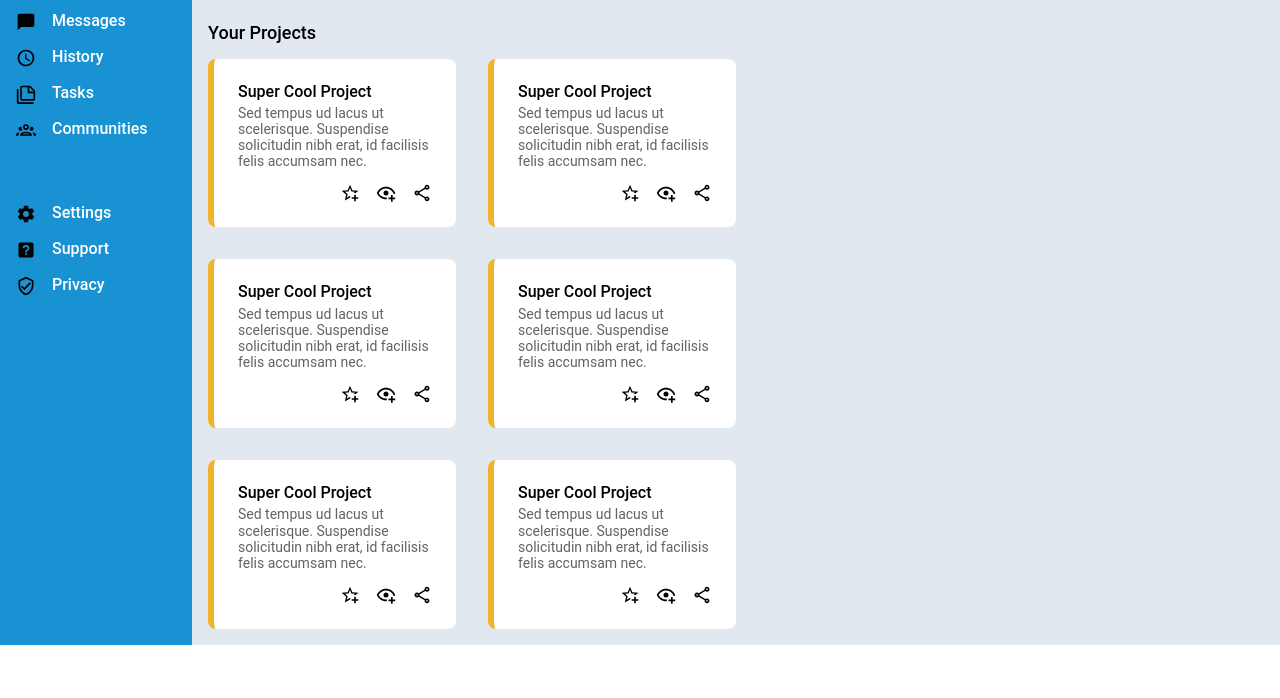
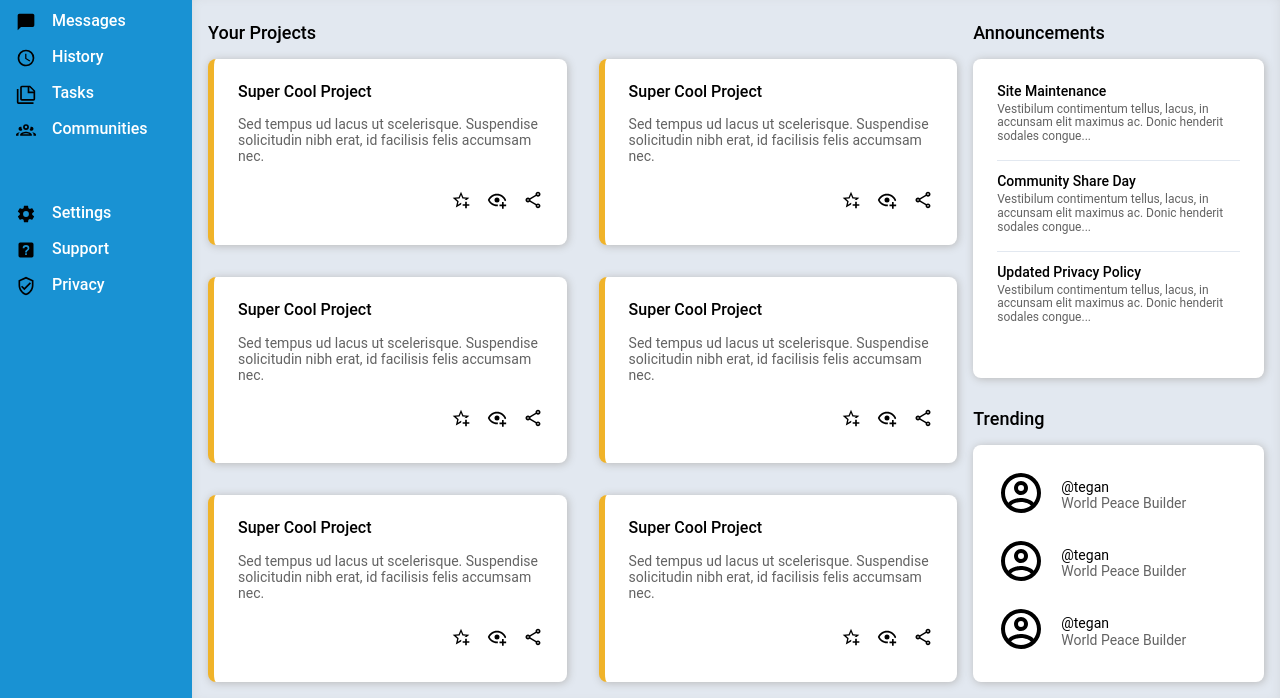
Before and after one commit to Lukas5937/Admin-Dashboard, a plain HTML site: page index.html in a window 1280 px wide. Shown: the part 168-866 px from the top of the page. Before the commit the page ends 813 px from the top, so only its background shows below. Drawn offline with Linux system fonts and the light colour scheme.

Commit message:
Finish creating html and css for all sections

```diff
--- a/index.html
+++ b/index.html
@@ -151,8 +151,55 @@
                 </div>
             </div>
         </div>
-        <div class="announcements-container"></div>
-        <div class="trending-container"></div>
+        <div class="announcements-container">
+            <h2>Announcements</h2>
+            <div class="announcements-grid">
+                <div class="announcement-div">
+                    <h4>Site Maintenance</h4>
+                    <p>Vestibilum contimentum tellus, lacus, in accunsam elit maximus ac. Donic henderit sodales congue...</p>
+                </div>
+                <div class="announcement-div">
+                    <h4>Community Share Day</h4>
+                    <p>Vestibilum contimentum tellus, lacus, in accunsam elit maximus ac. Donic henderit sodales congue...</p>
+                </div>
+                <div class="announcement-div">
+                    <h4>Updated Privacy Policy</h4>
+                    <p>Vestibilum contimentum tellus, lacus, in accunsam elit maximus ac. Donic henderit sodales congue...</p>
+                </div>
+            </div>
+        </div>
+        <div class="trending-container">
+            <h2>Trending</h2>
+            <div class="trending-grid">
+                <div class="trending-account-div">
+                    <div class="account-icon">
+                        <svg xmlns="http://www.w3.org/2000/svg" viewBox="0 0 24 24"><title>account-circle-outline</title><path d="M12,2A10,10 0 0,0 2,12A10,10 0 0,0 12,22A10,10 0 0,0 22,12A10,10 0 0,0 12,2M7.07,18.28C7.5,17.38 10.12,16.5 12,16.5C13.88,16.5 16.5,17.38 16.93,18.28C15.57,19.36 13.86,20 12,20C10.14,20 8.43,19.36 7.07,18.28M18.36,16.83C16.93,15.09 13.46,14.5 12,14.5C10.54,14.5 7.07,15.09 5.64,16.83C4.62,15.5 4,13.82 4,12C4,7.59 7.59,4 12,4C16.41,4 20,7.59 20,12C20,13.82 19.38,15.5 18.36,16.83M12,6C10.06,6 8.5,7.56 8.5,9.5C8.5,11.44 10.06,13 12,13C13.94,13 15.5,11.44 15.5,9.5C15.5,7.56 13.94,6 12,6M12,11A1.5,1.5 0 0,1 10.5,9.5A1.5,1.5 0 0,1 12,8A1.5,1.5 0 0,1 13.5,9.5A1.5,1.5 0 0,1 12,11Z" /></svg>
+                    </div>
+                    <div class="trending-account-name-container">
+                        <p>@tegan</p>
+                        <p>World Peace Builder</p>
+                    </div>
+                </div>
+                <div class="trending-account-div">
+                    <div class="account-icon">
+                        <svg xmlns="http://www.w3.org/2000/svg" viewBox="0 0 24 24"><title>account-circle-outline</title><path d="M12,2A10,10 0 0,0 2,12A10,10 0 0,0 12,22A10,10 0 0,0 22,12A10,10 0 0,0 12,2M7.07,18.28C7.5,17.38 10.12,16.5 12,16.5C13.88,16.5 16.5,17.38 16.93,18.28C15.57,19.36 13.86,20 12,20C10.14,20 8.43,19.36 7.07,18.28M18.36,16.83C16.93,15.09 13.46,14.5 12,14.5C10.54,14.5 7.07,15.09 5.64,16.83C4.62,15.5 4,13.82 4,12C4,7.59 7.59,4 12,4C16.41,4 20,7.59 20,12C20,13.82 19.38,15.5 18.36,16.83M12,6C10.06,6 8.5,7.56 8.5,9.5C8.5,11.44 10.06,13 12,13C13.94,13 15.5,11.44 15.5,9.5C15.5,7.56 13.94,6 12,6M12,11A1.5,1.5 0 0,1 10.5,9.5A1.5,1.5 0 0,1 12,8A1.5,1.5 0 0,1 13.5,9.5A1.5,1.5 0 0,1 12,11Z" /></svg>
+                    </div>
+                    <div class="trending-account-name-container">
+                        <p>@tegan</p>
+                        <p>World Peace Builder</p>
+                    </div>
+                </div>
+                <div class="trending-account-div">
+                    <div class="account-icon">
+                        <svg xmlns="http://www.w3.org/2000/svg" viewBox="0 0 24 24"><title>account-circle-outline</title><path d="M12,2A10,10 0 0,0 2,12A10,10 0 0,0 12,22A10,10 0 0,0 22,12A10,10 0 0,0 12,2M7.07,18.28C7.5,17.38 10.12,16.5 12,16.5C13.88,16.5 16.5,17.38 16.93,18.28C15.57,19.36 13.86,20 12,20C10.14,20 8.43,19.36 7.07,18.28M18.36,16.83C16.93,15.09 13.46,14.5 12,14.5C10.54,14.5 7.07,15.09 5.64,16.83C4.62,15.5 4,13.82 4,12C4,7.59 7.59,4 12,4C16.41,4 20,7.59 20,12C20,13.82 19.38,15.5 18.36,16.83M12,6C10.06,6 8.5,7.56 8.5,9.5C8.5,11.44 10.06,13 12,13C13.94,13 15.5,11.44 15.5,9.5C15.5,7.56 13.94,6 12,6M12,11A1.5,1.5 0 0,1 10.5,9.5A1.5,1.5 0 0,1 12,8A1.5,1.5 0 0,1 13.5,9.5A1.5,1.5 0 0,1 12,11Z" /></svg>
+                    </div>
+                    <div class="trending-account-name-container">
+                        <p>@tegan</p>
+                        <p>World Peace Builder</p>
+                    </div>
+                </div>
+            </div>
+        </div>
     </div>
 </body>
 </html>
--- a/styles.css
+++ b/styles.css
@@ -532,27 +532,23 @@
     grid-column: 2 / -1;
     background: var(--grey);
     display: grid;
-    grid-template: repeat(2, 1fr) / repeat(2, 1fr);
-  }
-
-  .projects-container {
-    grid-row: 1 / -1;
-    grid-column: 1;
-  }
-
-  .announcements-container {
-    grid-row: 1;
-    grid-column: 2;
-  }
-
-  .trending-container {
-    grid-row: 2;
-    grid-column: 2;
+    grid-template: auto auto / 1fr auto;
+    gap: 16px;
+    box-shadow: inset 0 5px 15px -7px rgb(184, 184, 184);
   }
 
   h2 {
     font-size: 1.125rem;
     font-weight: 500;
+  }
+
+  /* Projects section styling */
+
+  .projects-container {
+    grid-row: 1 / -1;
+    grid-column: 1;
+    display: grid;
+    grid-template-rows: auto 1fr;
   }
 
   .projects-grid {
@@ -566,6 +562,8 @@
     padding: 24px;
     border-radius: 8px;
     border-left: 6px solid #F0B329;
+    display: grid;
+    box-shadow: 1px 1px 8px rgb(184, 184, 184);
   }
 
   .project-card > h3 {
@@ -574,7 +572,7 @@
     margin: 0;
   }
 
-  .project-card > p {
+  .main-content p {
     font-size: 0.875rem;
     color: #636363;
     margin-top: 4px;
@@ -590,3 +588,68 @@
   .card-symbols > img {
     width: 20px;
   }
+
+  /* Announcements section styling */
+
+  .announcements-container {
+    grid-row: 1;
+    grid-column: 2;
+  }
+
+  .announcements-grid,
+  .trending-grid {
+    background: #ffffff;
+    border-radius: 8px;
+    padding: 24px;
+    display: grid;
+    grid-template-rows: repeat(3, 1fr);
+    box-shadow: 1px 1px 8px rgb(184, 184, 184);
+  }
+
+  h4 {
+    font-size: 0.875rem;
+    font-weight: 500;
+    margin: 0;
+  }
+
+  .announcement-div > p {
+    font-size: 0.75rem;
+    width: 36ch;
+    padding-bottom: 16px;
+    border-bottom: 1px solid var(--grey);
+  }
+
+  .announcement-div:last-of-type > p {
+    padding-bottom: 0;
+    border-bottom: none;
+  }
+
+  /* Trending section styling */
+
+  .trending-container {
+    grid-row: 2;
+    grid-column: 2;
+  }
+
+  .trending-grid {
+    row-gap: 16px;
+  }
+
+  .trending-account-div {
+    display: grid;
+    grid-template-columns: auto 1fr;
+    align-items: center;
+    column-gap: 16px;
+  }
+
+  .trending-account-name-container {
+    display: grid;
+  }
+
+  .trending-account-name-container > p {
+    margin: 0;
+  }
+
+  .trending-account-name-container > p:first-of-type {
+    color: black;
+  }
```
